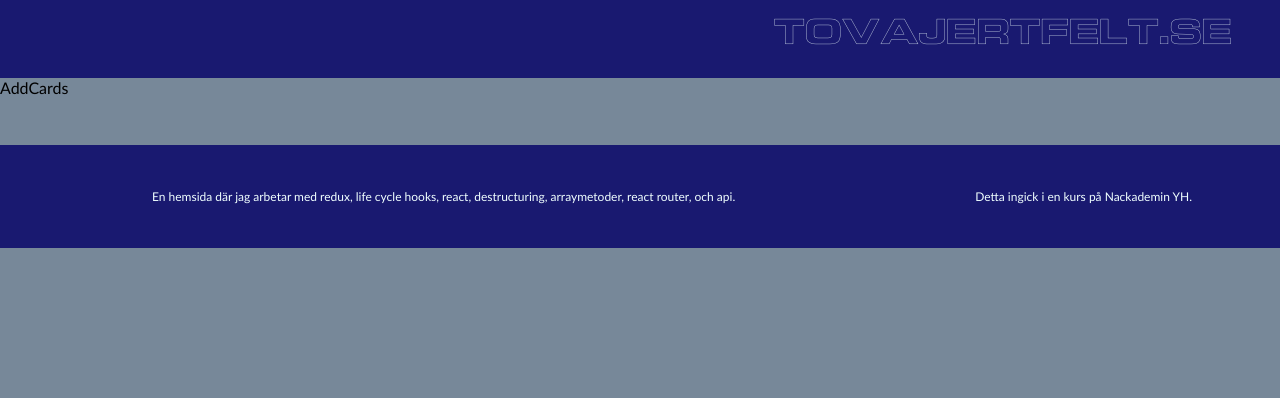
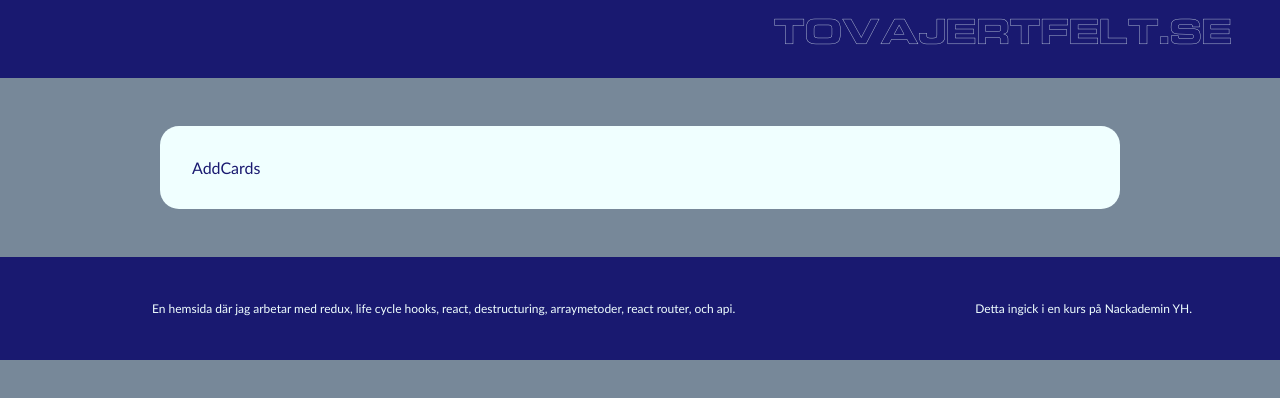
Before and after one commit to jertfelt/e-wallet, a React (Create React App) app: page /skapakort in a window 1280 px wide. Shown: the top 398 px of the page. Built offline with nearby package versions, Linux system fonts and the light colour scheme.

Commit message:
gör aktiv gör samtliga aktiva

```diff
--- /dev/null
+++ b/src/components/CardOptions.jsx
@@ -0,0 +1,27 @@
+import { useState } from "react";
+import { useDispatch } from "react-redux";
+import { changeC, deleteC } from "../redux/cardSlice";
+import styles from "./styles/Cards.module.css"
+
+const CardOptions = ({menuButtonOptions = {}, card_number}) => {
+
+
+  const dispatch = useDispatch();
+  const setActive = () => {
+    dispatch(changeC(card_number));
+
+  }
+  const deleteCard = () => {
+    dispatch(deleteC(card_number));
+    console.log("tagit bort");
+  }
+
+  return (
+    <div className={styles.cardMenu}>
+     <button onClick={setActive}>Gör aktiv</button>
+     <button onClick={deleteCard}> Ta bort</button>
+    </div>
+    );
+}
+
+export default CardOptions
--- a/src/components/Cards.jsx
+++ b/src/components/Cards.jsx
@@ -1,13 +1,20 @@
 
 import styles from "./styles/Cards.module.css";
+import CardOptions from "./CardOptions";
+import { useState } from "react";
 
 const Card = ({
-  card_brand, card_type, bank_name, bank_logo, brand_img, card_number,  expMonth, expYear, cardholder_name
+  card_brand, card_type, bank_name, bank_logo, brand_img, card_number,  expMonth, expYear, cardholder_name, active,
+  menuButtonOptions = {}
 }) => {
+  console.log(active)
+  const [isActive, setIsActive] = useState(active);
 
   return (
-    <div className={styles.cardcontent}>
-
+    <div className={styles.cardcontent}
+    >{!isActive && <CardOptions
+      menuButtonOptions={menuButtonOptions} card_number= {card_number}
+      active = {active}/>}
     <article className={styles.card}>
     <p>{card_type}</p>
     <h4>{card_number}</h4>
@@ -28,6 +35,8 @@ const Card = ({
     alt={bank_name}/>
 
     </article>
+
+
     </div>
    );
 }
--- a/src/components/styles/Cards.module.css
+++ b/src/components/styles/Cards.module.css
@@ -59,7 +59,6 @@ right:20%;
 
 
 
-
 @media only screen and (max-width: 500px) {
   .cardcontent{
     width:110%;
--- a/src/views/AddCards.js
+++ b/src/views/AddCards.js
@@ -1,8 +1,8 @@
-import React from 'react'
+import styles from "./styles/AddCards.module.css"
 
 const AddCards =() =>{
   return (
-    <div>AddCards</div>
+    <div className={styles.container}>AddCards</div>
   )
 }
 
--- /dev/null
+++ b/src/views/styles/AddCards.module.css
@@ -0,0 +1,9 @@
+.container{
+  background-color: azure;
+  padding:2rem;
+  margin: 0 auto;
+  width: 70%;
+  margin-top:3em;
+  border-radius: 19px;
+  color:midnightblue;
+}
--- a/src/views/styles/Errorpage.module.css
+++ b/src/views/styles/Errorpage.module.css
@@ -182,7 +182,7 @@
       margin-top: 25px;
       transition: background .5s ease;
       overflow: hidden;
-      -webkit-mask-image: -webkit-radial-gradient(white, black);
+
     }
 
       .box__button:hover {
--- a/src/views/styles/Homepage.module.css
+++ b/src/views/styles/Homepage.module.css
@@ -2,6 +2,7 @@
 
 .inactiveCards{
   filter: grayscale(100%);
+  opacity: 90%;
 }
 
 .homepagecont{
@@ -35,7 +36,7 @@
   margin-top: 25px;
   transition: background .5s ease;
   overflow: hidden;
-  -webkit-mask-image: -webkit-radial-gradient(white, black);
+
 }
 .homepagecont span button:hover{
   background: transparent;
```
